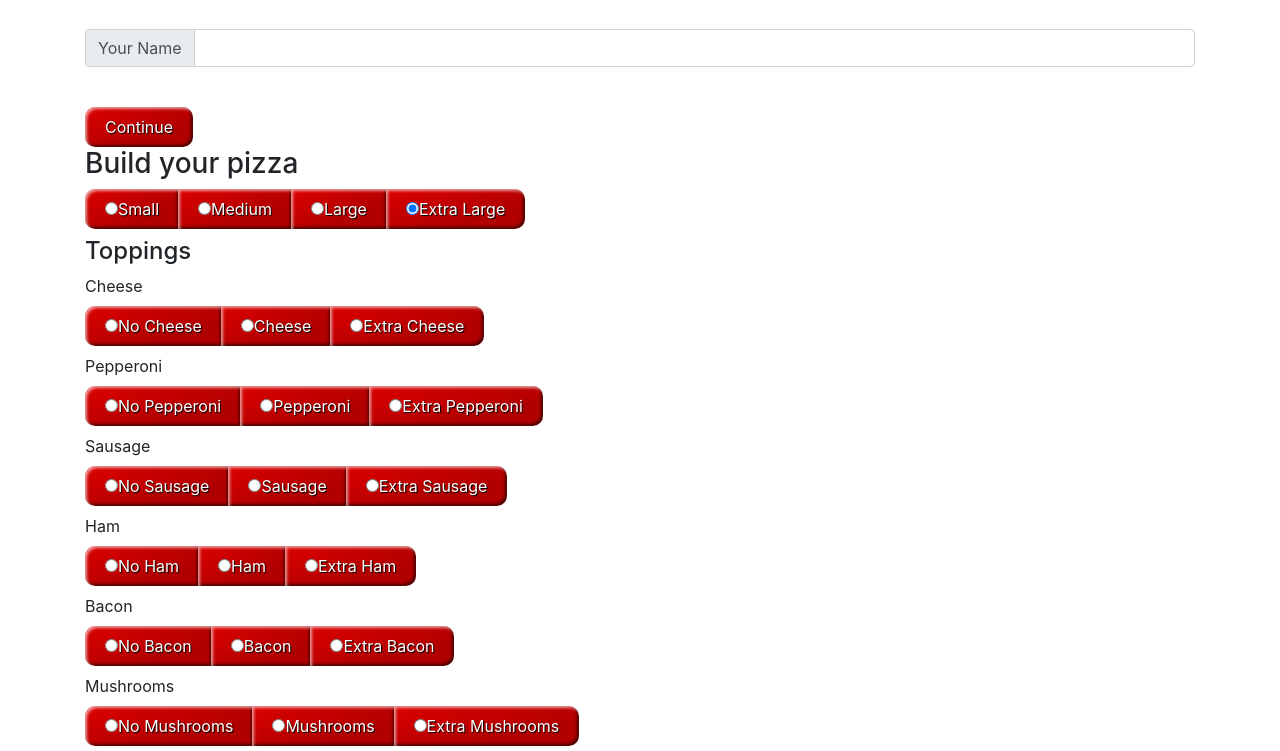
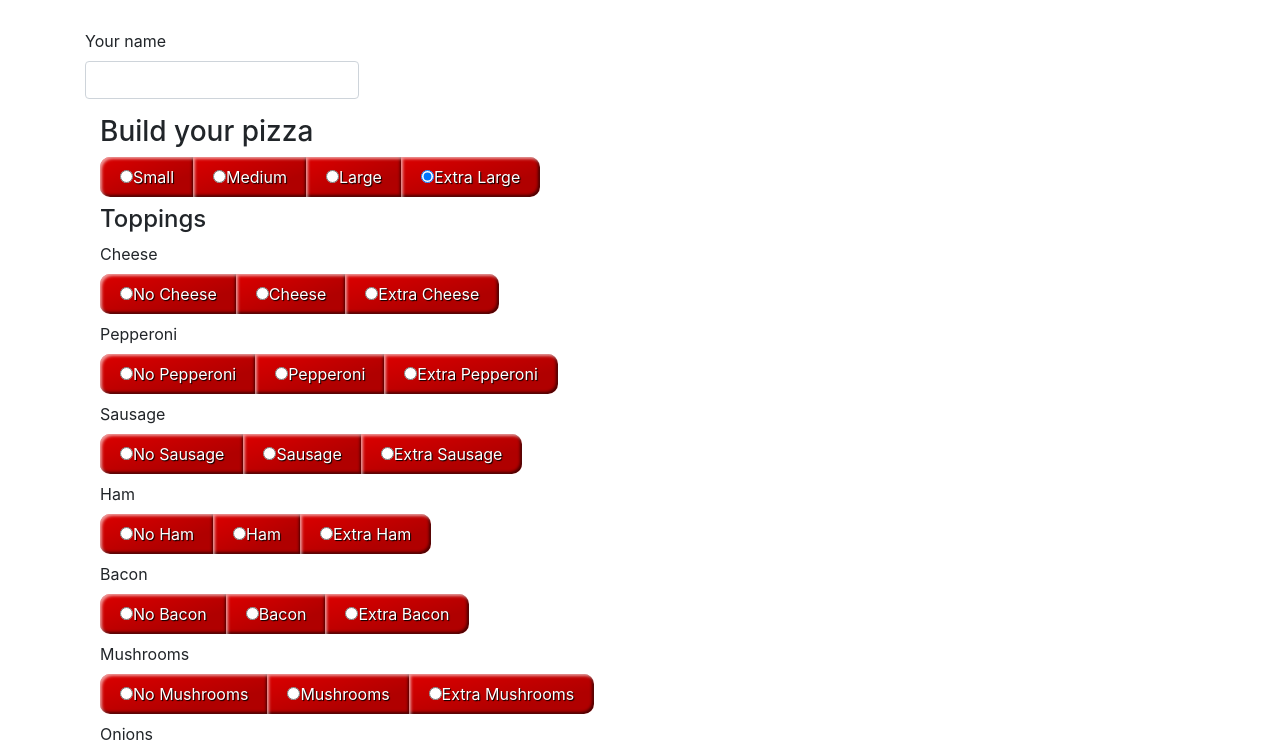
Before and after one commit to Bradbuchholz/pizzaDelivery, a plain HTML site: page index.html in a window 1280 px wide. Shown: the part 41-792 px from the top of the page. Drawn offline with Linux system fonts and the light colour scheme.

Commit message:
update btn functions

```diff
--- a/index.html
+++ b/index.html
@@ -10,16 +10,14 @@
 
   <body>
     <div class="container">
+      <form id="pizzaOrder">
 
       <h2>Let's start your order</h2><br>
-      <div class="input-group mb-3">
-        <div class="input-group-prepend">
-          <span class="input-group-text" id="inputGroup-sizing-default">Your Name</span>
+      <div class="input-group">
+        <div class="form-group">
+          <label for="input">Your name</label>
+          <input id="name" class="form-control" type="text">
         </div>
-        <input type="text" class="form-control" aria-label="Default" aria-describedby="inputGroup-sizing-default">
-      </div>
-      <br>
-      <button type="button" class="btn" id="continue">Continue</button>
 
     </div>
 
@@ -191,9 +189,13 @@
           </div>
         </div>
       </div>
+        <button type="button" class="btn" id="makePizza">Complete your order</button>
 
     </div>
 
     </form>
+    <div id="yourPizza">
+
+    </div>
   </body>
 </html>
--- a/js/scripts.js
+++ b/js/scripts.js
@@ -14,7 +14,7 @@ this.ranchDrizzle = ranchDrizzle;
 }
 
 
-Pizza.prototype.pricing = function() {
+Pizza.prototype.price = function() {
   var totalPrice = 0;
   if (this.size === 1) {
     totalPrice = totalPrice + 9;
@@ -201,3 +201,20 @@ Pizza.prototype.toppings = function() {
   }
   return toppingsArray;
 }
+
+$(document).ready(function() {
+  $('#pizzaOrder').submit(function(event) {
+    event.preventDefault
+    var orderedPizza = new Pizza ($("#name").val(), parseInt($("input:radio[name=size]:checked").val()), parseInt($("input:radio[name=cheese]:checked").val()), parseInt($("input:radio[name=pepperoni]:checked").val()), parseInt($("input:radio[name=sausage]:checked").val()), parseInt($("input:radio[name=ham]:checked").val()), parseInt($("input:radio[name=bacon]:checked").val()), parseInt($("input:radio[name=mushrooms]:checked").val()), parseInt($("input:radio[name=onions]:checked").val()), parseInt($("input:radio[name=olives]:checked").val()), parseInt($("input:radio[name=peppers]:checked").val()), parseInt($("input:radio[name=ranchDrizzle]:checked").val()));
+
+    var orderedPizzaPricing = orderedPizza.price();
+    var orderedPizzaArray = orderedPizza.toppings();
+
+    $("#yourPizza").text(orderedPizzaPricing);
+  });
+
+  $('#makePizza').on(function() {
+
+  });
+
+});
```
